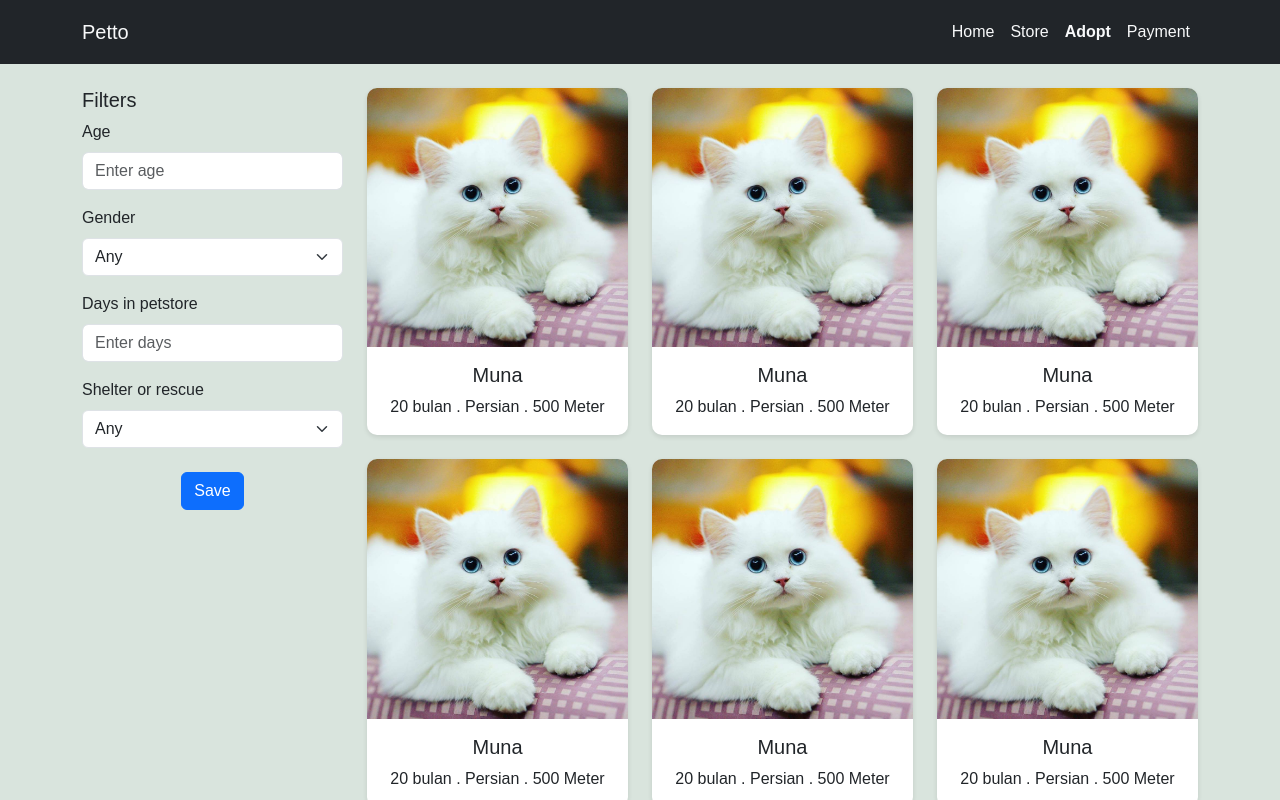
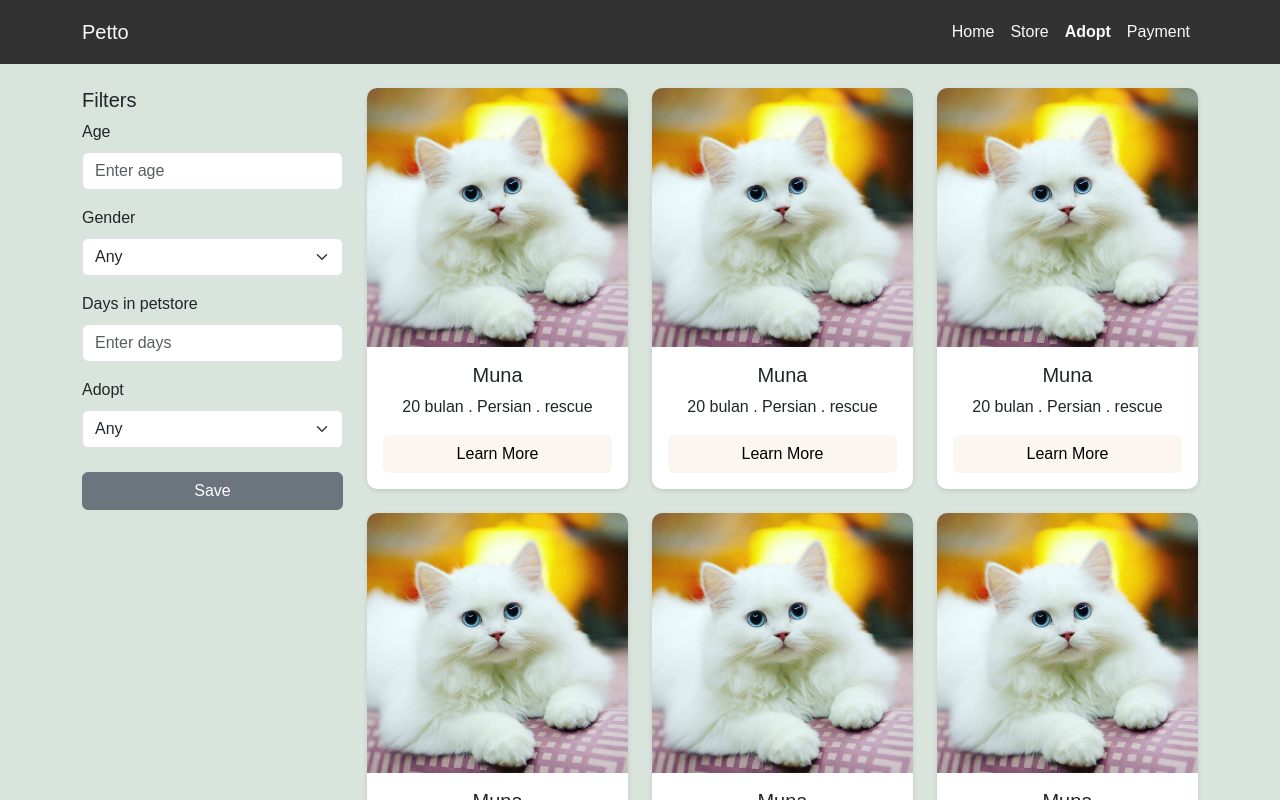
Before and after one commit to AlwiAlpariji/DevOps-TeamProject, a React (Vite) app: page /Adopt in a window 1280 px wide. Shown: the top 800 px of the page. Built offline with nearby package versions, Linux system fonts and the light colour scheme.

Commit message:
Add minor update on navbar, footter and Adoptpg

```diff
--- a/src/components/Footercomp.jsx
+++ b/src/components/Footercomp.jsx
@@ -4,7 +4,7 @@ import '../style/Footercomp.css'; // Optional: for any custom styles
 
 const FooterComp = () => {
     return (
-        <div className="bg-dark text-light text-center py-5">
+        <div className="text-light text-center py-5" style={{ backgroundColor: '#323232' }}> {/* Updated background color here */}
             <h2>Join Our Newsletter</h2>
             <p>Dapatkan tips merawat hewan peliharaan, penawaran spesial, dan berita terbaru langsung di kotak masuk Anda. Bergabunglah dengan komunitas pecinta hewan sekarang!</p>
             <form className="d-flex justify-content-center align-items-center">
--- a/src/components/Navbarcomp.jsx
+++ b/src/components/Navbarcomp.jsx
@@ -6,7 +6,7 @@ import '../style/Navbarcomp.css'; // Optional: for any custom styles
 const Navbarcomp = () => {
   return (
     <div>
-      <Navbar expand="lg" className="bg-dark text-light">
+      <Navbar expand="lg" style={{ backgroundColor: '#323232' }} text-light> {/* Updated background color here */}
         <Container>
           <Navbar.Brand href="/" className="text-light">Petto</Navbar.Brand>
           <Navbar.Toggle aria-controls="basic-navbar-nav" className="bg-light" />
--- a/src/pages/Adoptpg.jsx
+++ b/src/pages/Adoptpg.jsx
@@ -1,14 +1,18 @@
 import React from "react";
+import { Link } from "react-router-dom"; // Import Link for navigation
 import "bootstrap/dist/css/bootstrap.min.css";
 import "../style/Adopt.css"; // Optional custom styles
+
 
 const Adoptpg = () => {
   const cats = Array(9).fill({
     name: "Muna",
     age: "20 bulan",
     breed: "Persian",
-    distance: "500 Meter",
-  });
+    Adopt: "rescue",
+  },
+
+);
 
   return (
     <div className="container mt-4">
@@ -43,15 +47,15 @@ const Adoptpg = () => {
             />
           </div>
           <div className="mb-3">
-            <label className="form-label">Shelter or rescue</label>
+            <label className="form-label">Adopt</label>
             <select className="form-select">
               <option>Any</option>
-              <option>Yes</option>
-              <option>No</option>
+              <option>Shelter</option>
+              <option>rescue</option>
             </select>
           </div>
           <div className="text-center mt-4">
-            <button className="btn btn-primary">Save</button>
+            <button className="btn btn-secondary w-100">Save</button>
           </div>
         </div>
 
@@ -69,8 +73,28 @@ const Adoptpg = () => {
                   <div className="card-body text-center">
                     <h5 className="card-title">{cat.name}</h5>
                     <p className="card-text">
-                      {cat.age} . {cat.breed} . {cat.distance}
+                      {cat.age} . {cat.breed} . {cat. Adopt}
                     </p>
+                    <Link
+                          to={`#`} // This creates a unique URL for each cat
+                          className="btn mt-auto w-100"
+                          style={{
+                            backgroundColor: "#FBF7F0",
+                            color: "#000",
+                            transition: "background-color 0.3s, color 0.3s",
+                          }}
+                          onMouseEnter={(e) => {
+                            e.currentTarget.style.backgroundColor = "#323232";
+                            e.currentTarget.style.color = "#fff";
+                          }}
+                          onMouseLeave={(e) => {
+                            e.currentTarget.style.backgroundColor = "#FBF7F0";
+                            e.currentTarget.style.color = "#000";
+                          }}
+                        >
+                    Learn More
+                  </Link>
+
                   </div>
                 </div>
               </div>
```
